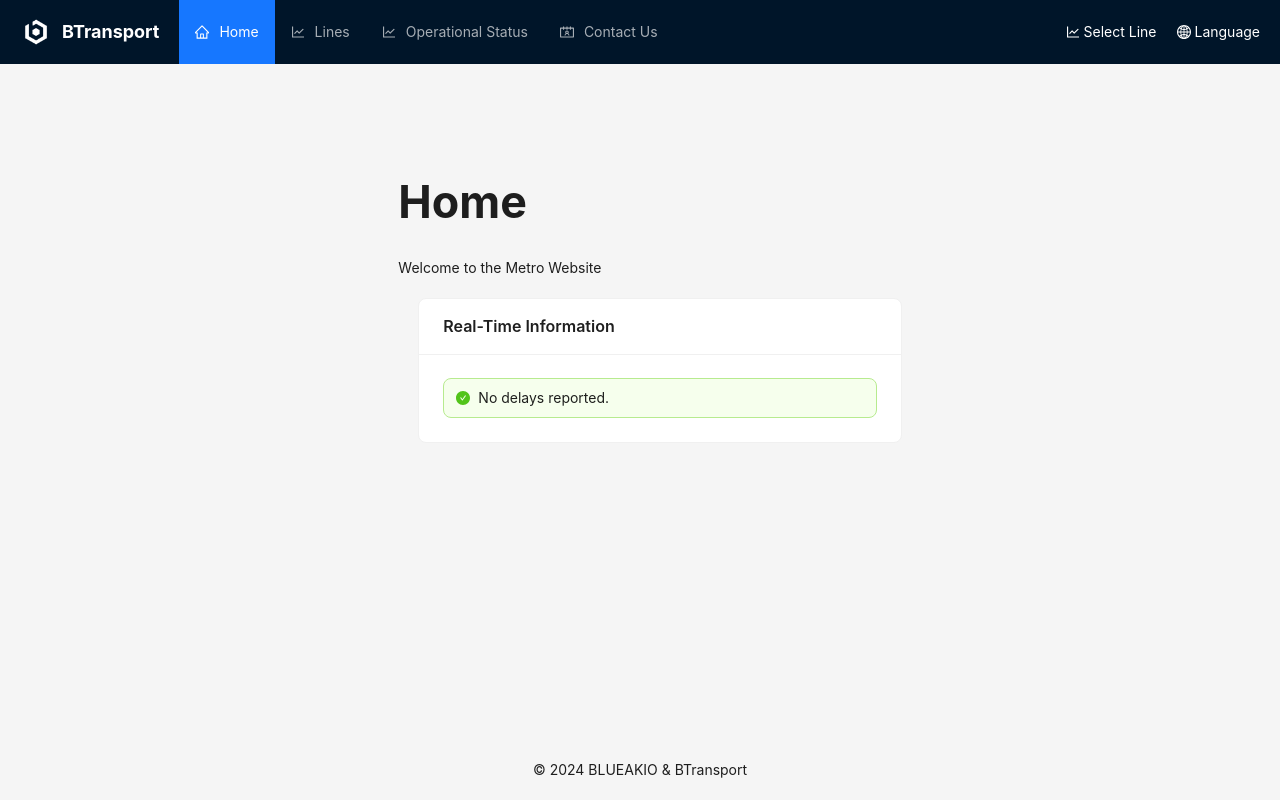
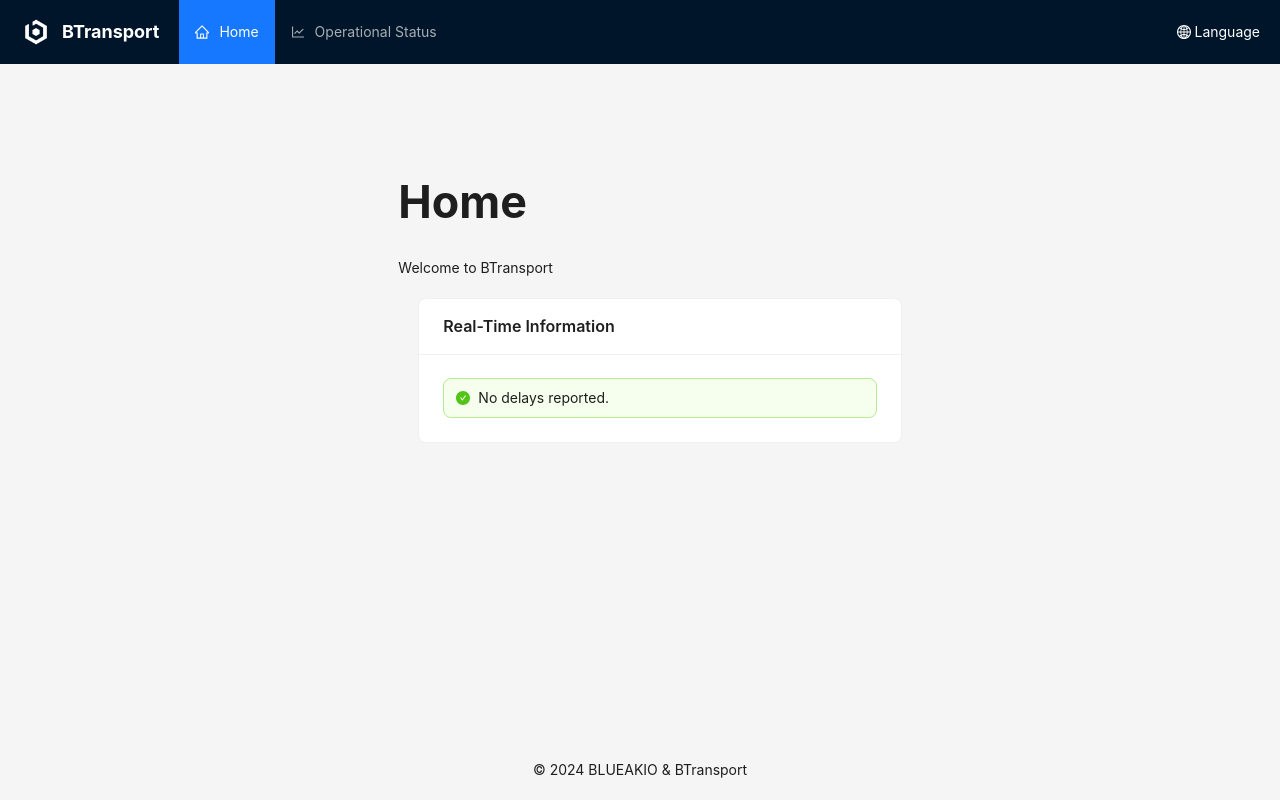
Before and after one commit to BLUEAKIO/Btransport-Website-archive, a React (Vite) app in the folder website/: page / in a window 1280 px wide. Built offline with nearby package versions, Linux system fonts and the light colour scheme.

Commit message:
修补部分问题

```diff
--- a/website/src/components/Header.jsx
+++ b/website/src/components/Header.jsx
@@ -98,22 +98,22 @@ const NavHeader = () => {
         <Menu.Item key="1" icon={<HomeOutlined />}>
           {t('home.title')}
         </Menu.Item>
-        <Menu.Item key="2" icon={<LineChartOutlined />}>
+        {/*<Menu.Item key="2" icon={<LineChartOutlined />}>
           {t('lines.title')}
-        </Menu.Item>
+        </Menu.Item>*/}
         <Menu.Item key="3" icon={<LineChartOutlined />}>
           {t('company.operationalStatus')}
         </Menu.Item>
-        <Menu.Item key="4" icon={<ContactsOutlined />}>
+        {/*<Menu.Item key="4" icon={<ContactsOutlined />}>
           {t('contact.title')}
-        </Menu.Item>
+        </Menu.Item>*/}
       </Menu>
 
-      <Dropdown menu={companyMenu} trigger={['click']} placement="bottomRight">
+      {/*<Dropdown menu={companyMenu} trigger={['click']} placement="bottomRight">
         <span style={{ cursor: 'pointer', color: 'white', marginLeft: '20px' }}>
           <LineChartOutlined /> {t('header.selectLine')}
         </span>
-      </Dropdown>
+      </Dropdown>*/}
 
       <Dropdown menu={languageMenu} trigger={['click']} placement="bottomRight">
         <span style={{ cursor: 'pointer', color: 'white', marginLeft: '20px' }}>
--- a/website/src/i18n/en.json
+++ b/website/src/i18n/en.json
@@ -1,7 +1,7 @@
 {
   "home": {
     "title": "Home",
-    "welcome": "Welcome to the Metro Website"
+    "welcome": "Welcome to BTransport"
   },
   "lines": {
     "title": "Lines",
@@ -14,7 +14,7 @@
   "contact": {
     "title": "Contact Us",
     "email": "Email: transport@blueaskio.com",
-    "phone": "Phone: +123 456 7890"
+    "phone": ""
   },
   "company": {
     "introduction": "Company Introduction",
--- a/website/src/i18n/zh.json
+++ b/website/src/i18n/zh.json
@@ -1,7 +1,7 @@
 {
   "home": {
     "title": "首页",
-    "welcome": "欢迎访问地铁网站"
+    "welcome": "欢迎来到 BTransport"
   },
   "lines": {
     "title": "线路",
@@ -14,7 +14,7 @@
   "contact": {
     "title": "联系我们",
     "email": "邮箱: support@metro.com",
-    "phone": "电话: +123 456 7890"
+    "phone": "0"
   },
   "company": {
     "introduction": "公司简介",
```
